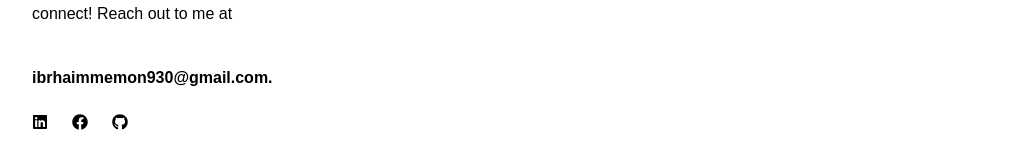
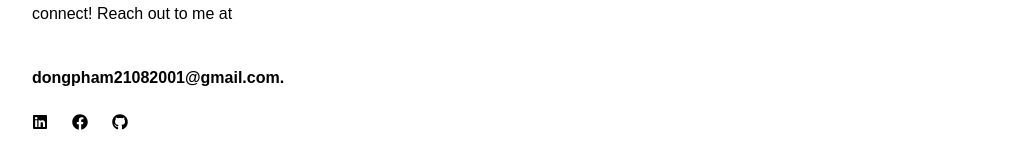
Before and after one commit to dongpham2/porfolio, a React (Vite) app: page /home in a window 1280 px wide. Shown: the part 2067-2223 px from the top of the page, without its empty margins (128-1148 px from the left). Built offline with nearby package versions, Linux system fonts and the light colour scheme; the HTML template or start-up script is replaced by a standard one; a web font is replaced by a local one.

Commit message:
Fix footer

```diff
--- a/src/layout/components/footer/index.tsx
+++ b/src/layout/components/footer/index.tsx
@@ -10,7 +10,7 @@ const Footer = () => {
       <div className="flex flex-col w-[70%] gap-10">
         <p>If you're looking for someone passionate about improving lives through accessible design, let's connect! Reach out to me at</p>
         <span className="font-bold">
-          ibrhaimmemon930@gmail.com.
+          dongpham21082001@gmail.com.
         </span>
       </div>
       <div className="flex gap-6 mt-6 pb-28">
```
